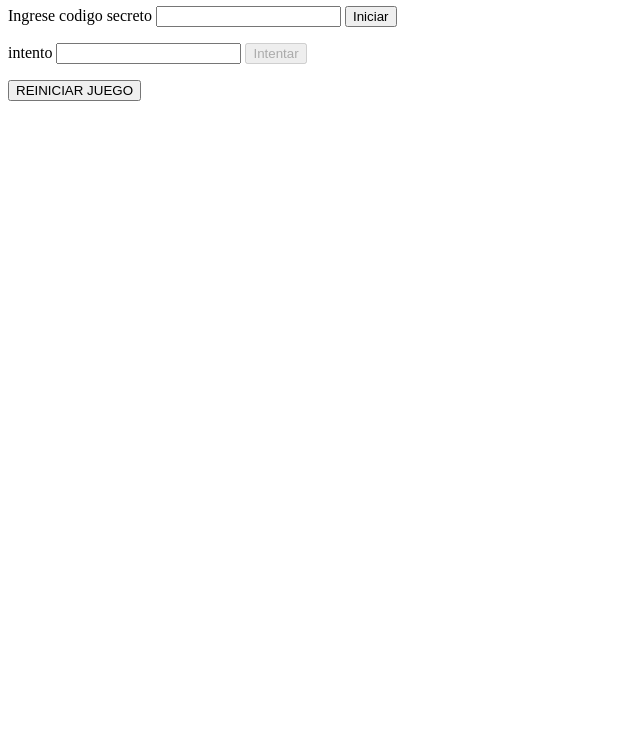
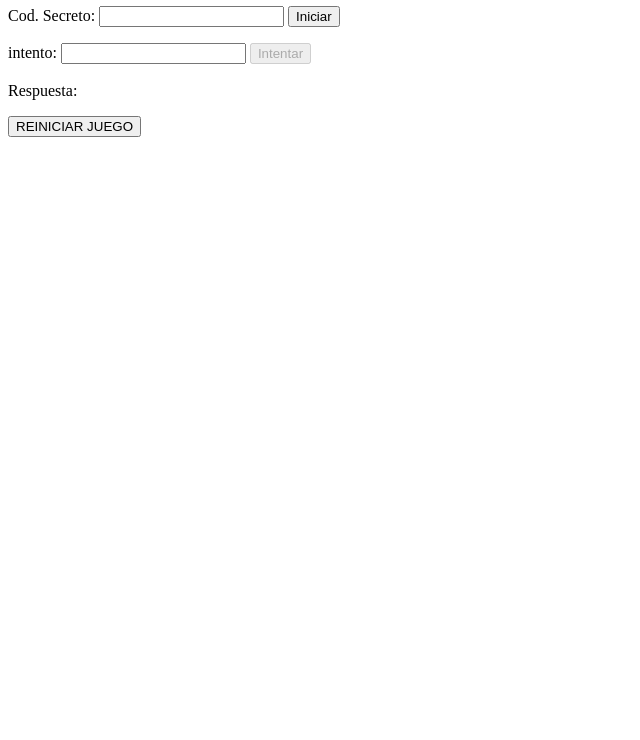
Before and after one commit to youngwoanglee13/ToritosYVacas, a website built with Parcel: page index.html in a window 1280 px wide. Shown: the part 60-800 px from the top of the page, without its empty margins (0-640 px from the left). Built offline with nearby package versions, Linux system fonts and the light colour scheme.

Commit message:
HITORIA DE USUARIO INTENTO IGUAL A CLAVE SECRETA FINALIZADA

```diff
--- a/index.html
+++ b/index.html
@@ -2,15 +2,15 @@
   <body>
     <h1 class="titu">TOROS Y VACAS</h1>
     <form id="inicio-form">
-      Ingrese codigo secreto
+      Cod. Secreto:
       <input type="password" id="idcodigo"/>
       <input type="submit" id="idiniciar" value="Iniciar" />
     </form>
     <form id="intentar-form">
-      intento
+      intento:
       <input type="text" id="idintento" />
       <input type="submit" id="idintentar" value="Intentar" />
-      <div id="idestado"></div>
+      <div id="idestado"><br>Respuesta: </div>
     </form>
     <input type="submit" id="idreiniciar" value="REINICIAR JUEGO" />
     <script type="module" src="./src/presenter.js"></script>
--- a/src/presenter.js
+++ b/src/presenter.js
@@ -20,7 +20,7 @@ intentarForm.addEventListener("submit", (event) => {
 
   if(toro.intentar(intento.value)=="GANASTE"){
     document.getElementById("idintentar").disabled=true;
-    document.getElementById("idestado").innerHTML="<br>GANASTE 4 TOROS";
+    document.getElementById("idestado").innerHTML="<br>Respuesta: GANASTE 4 TOROS";
   }else{
     window.alert(toro.intentar(intento.value));
   }i
```
